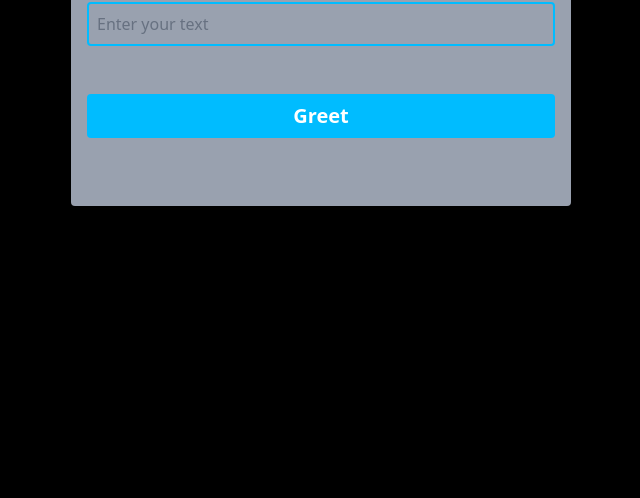
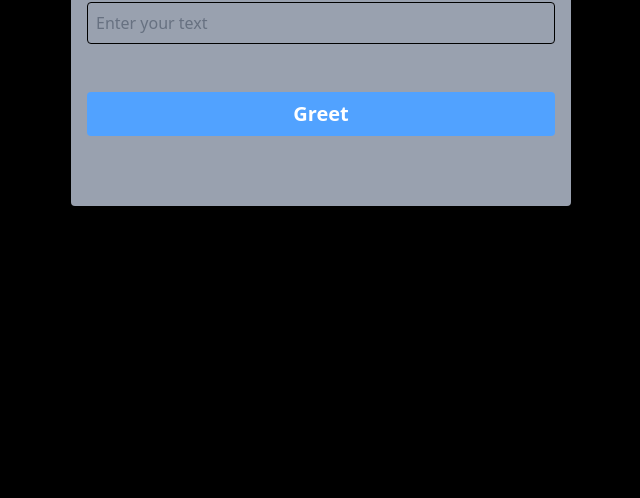
Before and after one commit to pssuganthi11/Greeting-bot, a website built with Vite: page index.html in a window 1280 px wide. Shown: the part 302-800 px from the top of the page, without its empty margins (319-959 px from the left). Built offline with nearby package versions, Linux system fonts and the light colour scheme.

Commit message:
Change button and input border colors in index.html

```diff
--- a/index.html
+++ b/index.html
@@ -11,12 +11,12 @@
 <body class="bg-black p-2 ">
   <div id="inputdiv" class=" flex flex-col rounded mx-auto mt-50 bg-gray-400 p-4 sm:w-[500px] h-[300px] space-y-2 shadow-lg ">
     <h1 class="mt-10 text-center text-2xl font-semibold  "> Greeting Bot 🤖</h1>
-    <input type="text" placeholder="Enter your text" id="text" class="border border-2 border-sky-400 outline-none p-2 rounded  text-gray-700" />
+    <input type="text" placeholder="Enter your text" id="text" class="border border-1 border-black outline-none p-2 rounded  text-gray-700" />
     <span id="error" class="hidden"></span>
-    <button type="button" class="mt-10  bg-sky-400 p-2 text-white rounded cursor-pointer font-semibold text-xl hover:bg-blue-700">Greet</button>
+    <button type="button" class="mt-10  bg-blue-400 p-2 text-white rounded cursor-pointer font-semibold text-xl hover:bg-blue-700">Greet</button>
 
   </div>
-  <div id="result" class=" mt-10 w-[500px] mx-auto bg-sky-400 p-2 rounded  text-white hidden">
+  <div id="result" class=" mt-10 w-[500px] mx-auto bg-blue-400 p-2 rounded  text-white hidden">
   </div>
   <script type="module" src="/src/main.js"></script>
 </body>
```
